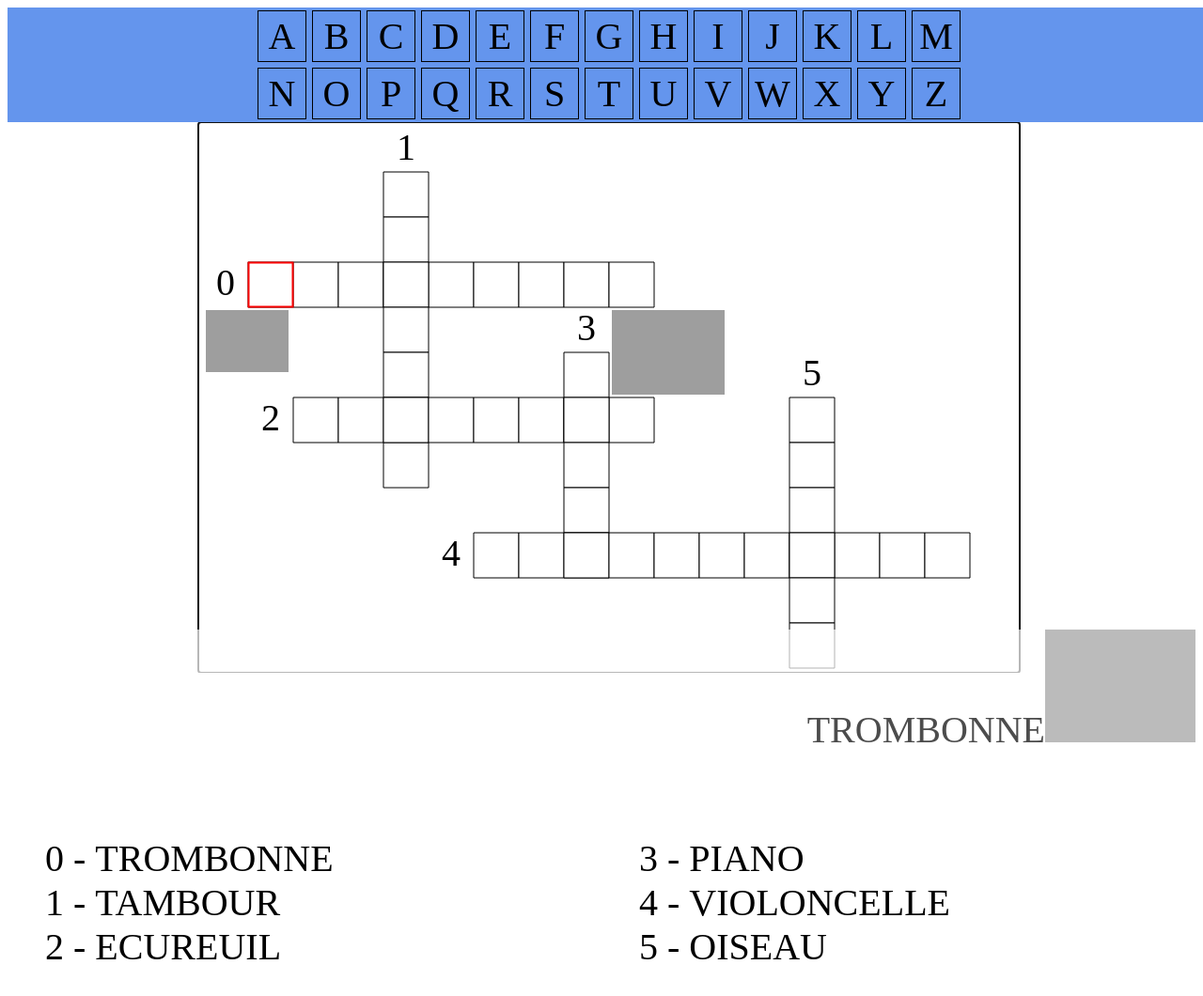
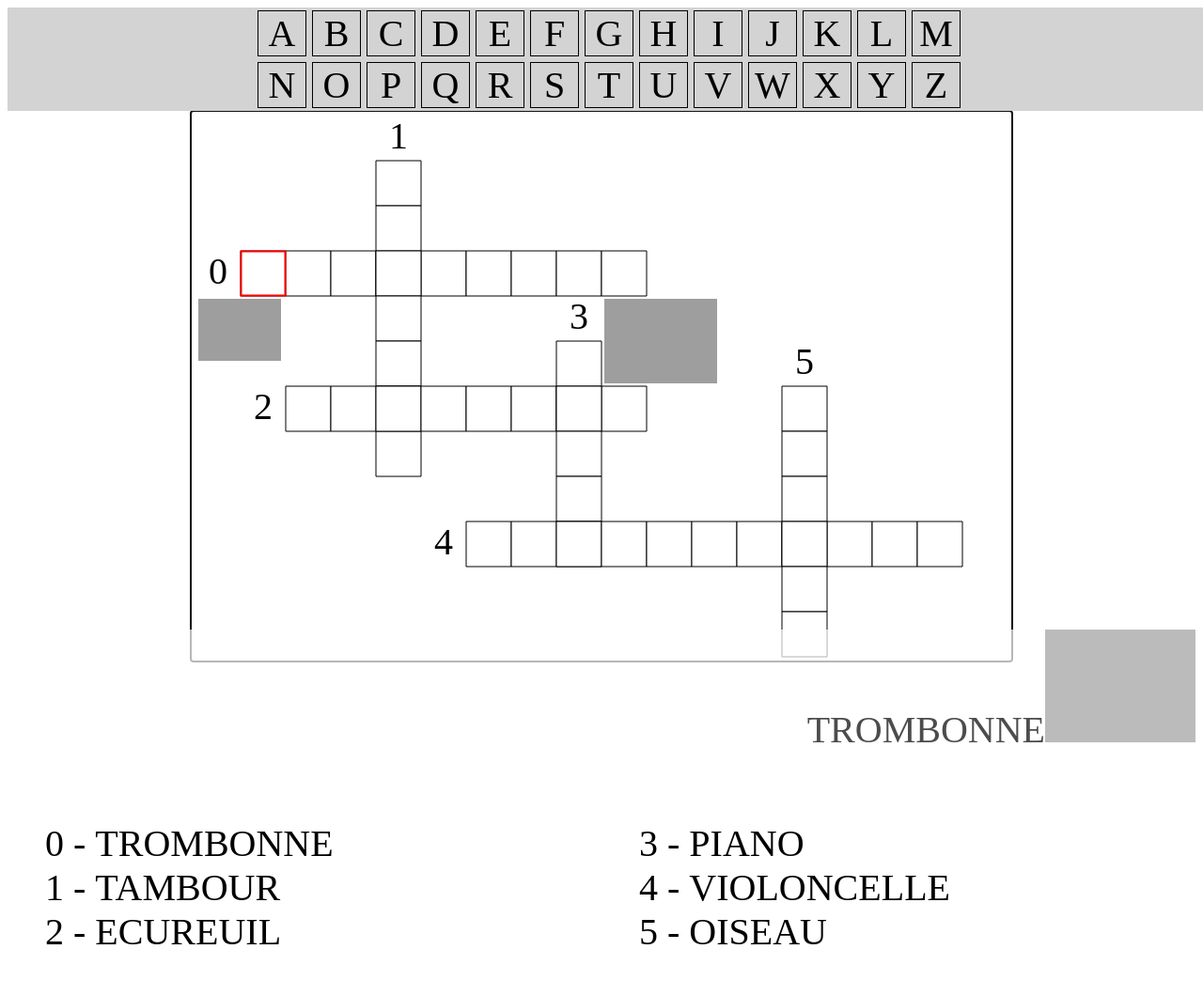
Before and after one commit to dreameddeath/jeux_maternelle, a website built with webpack: page src/index.html in a window 1280 px wide. Shown: the whole page at 94% size. Built offline with nearby package versions, Linux system fonts and the light colour scheme; grey boxes are pictures that could not be loaded.

Commit message:
minor css fix

```diff
--- a/src/style.css
+++ b/src/style.css
@@ -7,9 +7,9 @@
 .keyb {
     justify-content : center;
     z-index         : 1;
-    font-size       : 40px;
+    font-size       : 2.5rem;
     font-family     : serif;
-    background-color: cornflowerblue;
+    background-color: lightgray;
     overflow-x      : auto;
     width           : 100vw;
     text-align      : center;
@@ -64,13 +64,11 @@
     text-align: center;
     cursor    : pointer;
     margin    : 3px;
-    padding   : 3px;
+    padding   : 0px 3px;
 }
 
 .canvas-parent {
-    width          : 100vw;
-    overflow-x     : auto;
-    display        : inline-flex;
+    display        : flex;
     position       : relative;
     justify-content: center;
     align-items    : center;
@@ -85,7 +83,7 @@ div.success {
     border-radius   : 10px;
     padding         : 10px;
     z-index         : 1000;
-    font            : 40px serif;
+    font            : 2.5rem serif;
     text-transform  : uppercase;
     text-align      : center;
     border          : 20px solid lightgreen;
@@ -99,7 +97,7 @@ div.success img {
 
 
 .crossword-current {
-    font            : 40px serif;
+    font            : 2.5rem serif;
     position        : sticky;
     bottom          : 0px;
     text-align      : right;
@@ -109,14 +107,9 @@ div.success img {
 }
 
 #crossword-list {
-    font        : 40px serif;
+    font        : 2.5rem serif;
     list-style  : none;
     cursor      : pointer;
     break-inside: avoid;
-    columns     : 2;
+    columns     : 20ch;
 }
-
-
-#drawing {
-    font: 50px serif;
-}
```
